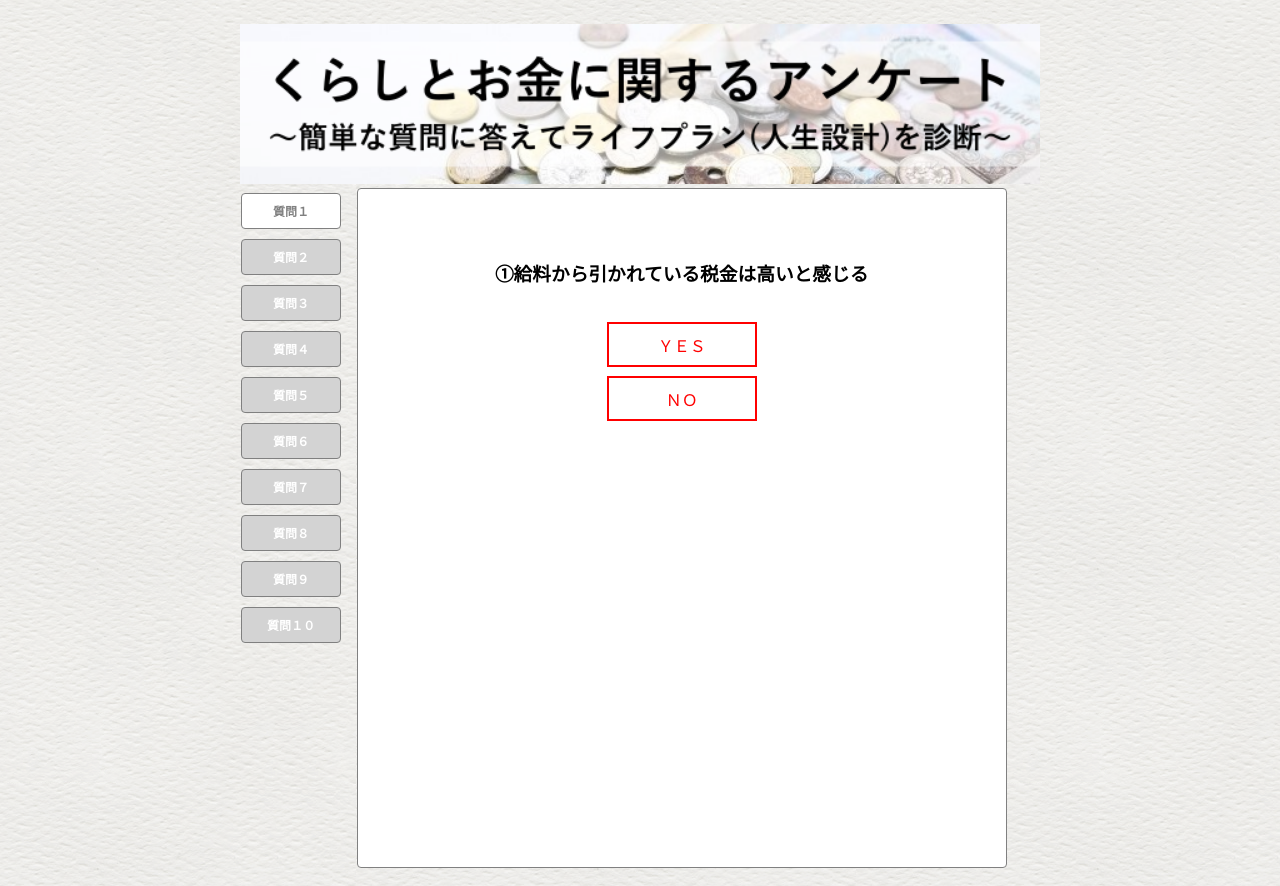
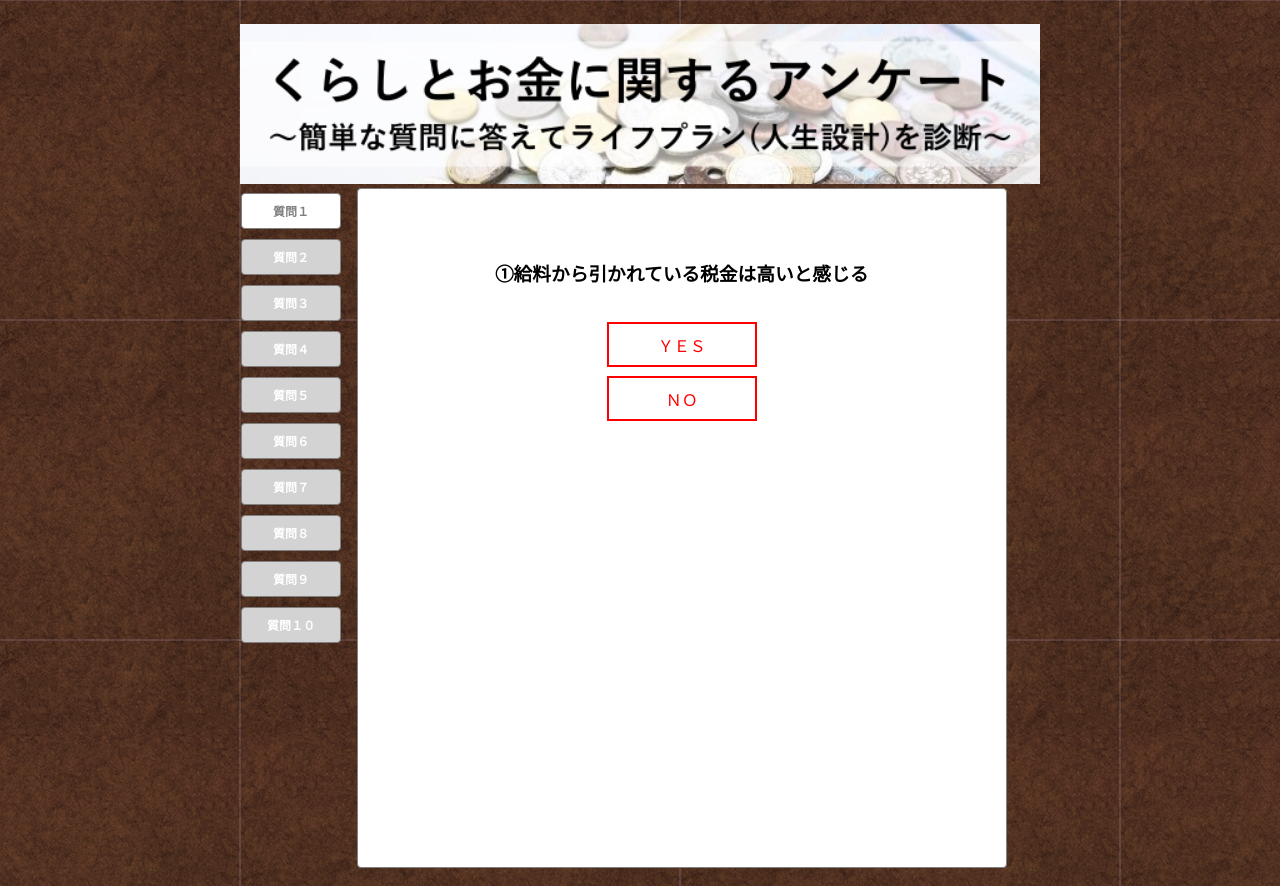
Before and after one commit to biosignalsystems/quotax, a plain HTML site: page index.html in a window 1280 px wide. Drawn offline with nearby package versions, Linux system fonts and the light colour scheme.

Commit message:
背景画像の差し替え（白→茶）

```diff
--- a/styles.css
+++ b/styles.css
@@ -7,7 +7,7 @@ html ,body{
 
 body {
   margin-top: 6px;
-  background-image: url(img/back.png);
+  background-image: url(img/back2.png);
   background-repeat:repeat
 }
 * {
```
Also changed, not shown: img/back2.png (added).
